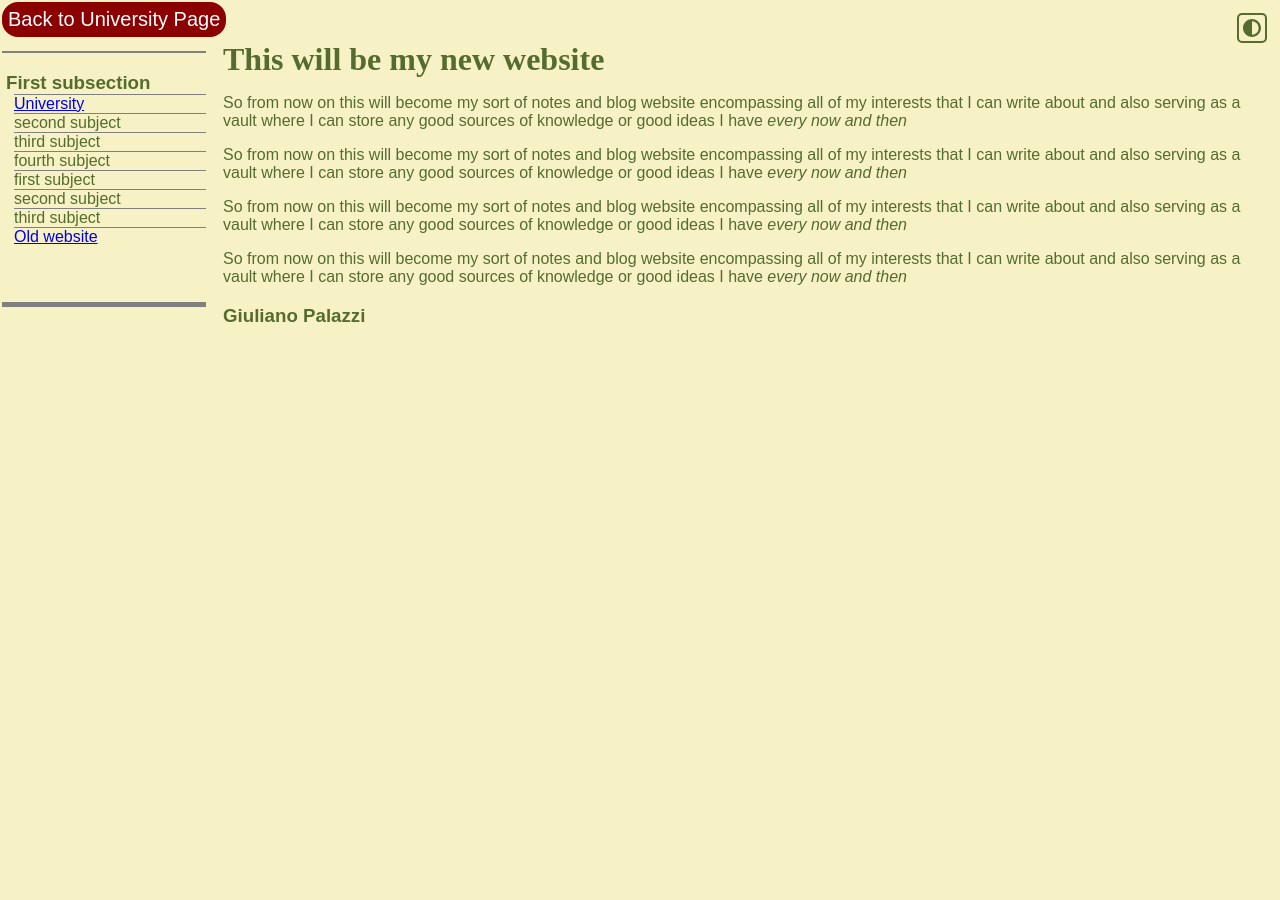
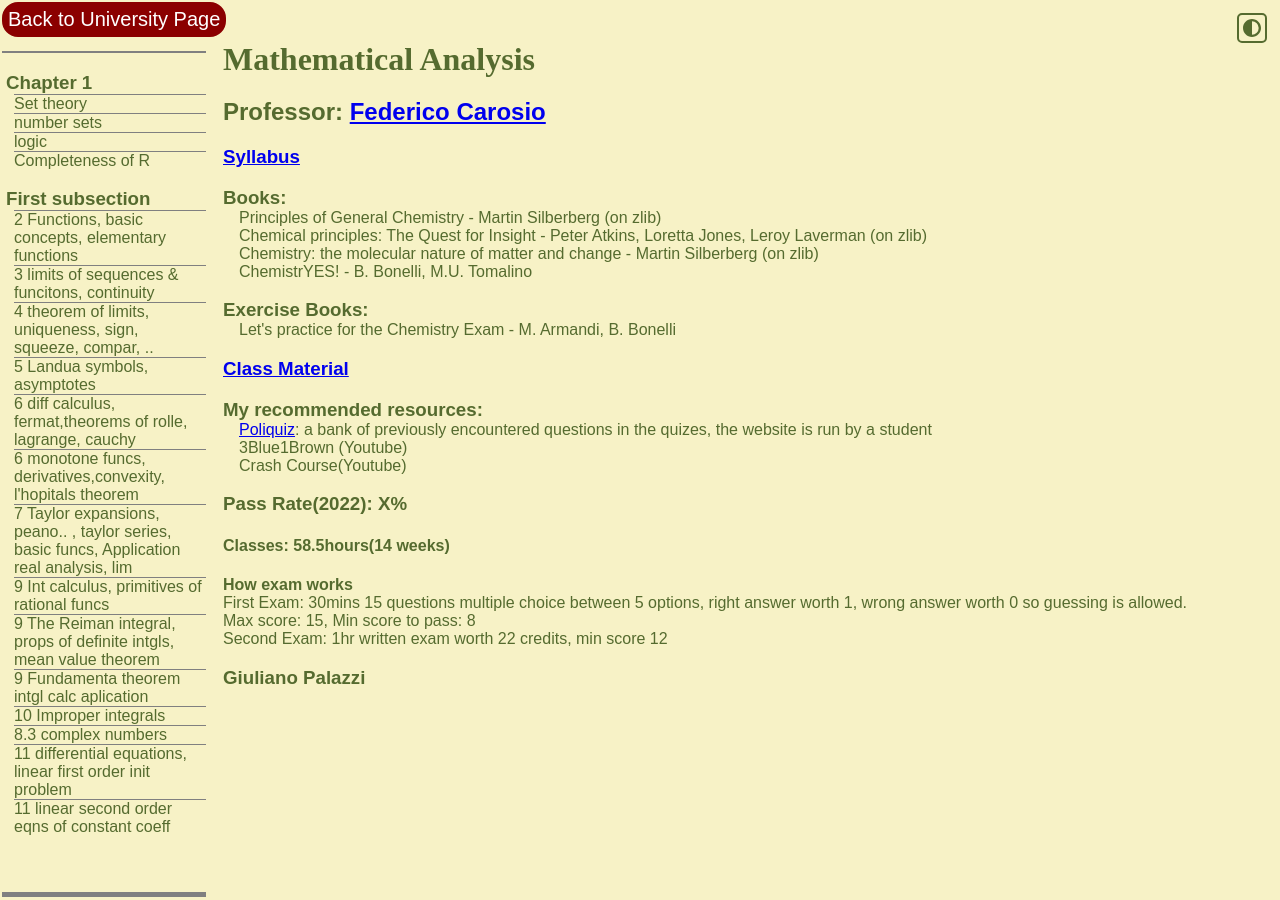
Before and after one commit to GiulianoPalazzi/giulianopalazzi.github.io, a Jekyll site: the page built from uni/mth1/mth1_index.html, in a window 1280 px wide. Built offline with Jekyll 4.4.1, drawn with Linux system fonts in a browser that asks for light colours; nearby versions of some CDN libraries.

Commit message:
Updating the subject index pages

```diff
--- a/uni/chem/chem_index.html
+++ b/uni/chem/chem_index.html
@@ -42,10 +42,11 @@ layout: subject_index
       <h4>Classes: 58.5hours(14 weeks)</h4>
       <h4 style="margin-bottom: 0px">How exam works</h4>
       <p style="margin-top: 0px">
-        First Exam: 30mins 15 questions multiple choice between 5 options, right
+        First Exam: 25mins 15 questions multiple choice between 5 options, right
         answer worth 0.6, wrong answer worth -0.2. Max score: 9, Min score to
         pass: 6 (so 10 right)<br />
-        Second Exam: 1hr written exam worth 22 credits, min score 12
+	Second Exam: 1hr 10mins (70mins) 4 questions: 2 practical questions worth 6 each, 2 theory questions worth 5 each. <br />
+	Written exam worth 22 credits, min score 12
       </p>
     <div class="left_panel">
       <h3>Theoretical Topics</h3>
--- a/uni/mth1/mth1_index.html
+++ b/uni/mth1/mth1_index.html
@@ -2,25 +2,76 @@
 title: Mathematical Analysis I
 layout: subject_index
 ---
-            <h1>This will be my new website</h1>
-            <p>So from now on this will become my sort of notes and blog website encompassing all of my interests that I can write about and also serving as a vault where I can store any good sources of knowledge or good ideas I have <i>every now and then</i></p>
-<p>So from now on this will become my sort of notes and blog website encompassing all of my interests that I can write about and also serving as a vault where I can store any good sources of knowledge or good ideas I have <i>every now and then</i></p><p>So from now on this will become my sort of notes and blog website encompassing all of my interests that I can write about and also serving as a vault where I can store any good sources of knowledge or good ideas I have <i>every now and then</i></p>
-            <p>So from now on this will become my sort of notes and blog website encompassing all of my interests that I can write about and also serving as a vault where I can store any good sources of knowledge or good ideas I have <i>every now and then</i></p>
+<h1>Mathematical Analysis</h1>
+      <h2>
+        Professor:
+        <a
+          href="https://www.disat.polito.it/personale/scheda/(nominativo)/federico.carosio"
+          >Federico Carosio</a
+        >
+      </h2>
+      <h3><a href="syllabus.html">Syllabus</a></h3>
+      <h3 style="margin-bottom: 0px">Books:</h3>
+      <p style="margin-top: 0px">
+        &emsp;Principles of General Chemistry - Martin Silberberg (on zlib)<br />
+        &emsp;Chemical principles: The Quest for Insight - Peter Atkins, Loretta
+        Jones, Leroy Laverman (on zlib)<br />
+        &emsp;Chemistry: the molecular nature of matter and change - Martin
+        Silberberg (on zlib)<br />
+        &emsp;ChemistrYES! - B. Bonelli, M.U. Tomalino<br />
+      </p>
+
+      <h3 style="margin-bottom: 0px">Exercise Books:</h3>
+      <p style="margin-top: 0px">
+        &emsp;Let's practice for the Chemistry Exam - M. Armandi, B. Bonelli
+      </p>
+      <h3>
+        <a
+          href="https://didattica.polito.it/pls/portal30/sviluppo.pagina_corso.main"
+          target="_blank"
+          >Class Material</a
+        >
+      </h3>
+      <h3 style="margin-bottom: 0px">My recommended resources:</h3>
+      <p style="margin-top: 0px">
+      &emsp;<a href="https://poliquiz.it/course/1" target="_blank">Poliquiz</a>: a bank of previously encountered questions in the quizes, the website is run by a student<br />
+        &emsp;3Blue1Brown (Youtube)<br />
+        &emsp;Crash Course(Youtube)
+      </p>
+      <h3>Pass Rate(2022): X%</h3>
+      <h4>Classes: 58.5hours(14 weeks)</h4>
+      <h4 style="margin-bottom: 0px">How exam works</h4>
+      <p style="margin-top: 0px">
+        First Exam: 30mins 15 questions multiple choice between 5 options, right
+	answer worth 1, wrong answer worth 0 so guessing is allowed.<br />
+	Max score: 15, Min score to pass: 8<br />
+
+        Second Exam: 1hr written exam worth 22 credits, min score 12
+      </p>
 
         <div class="left_panel">
+            <h3>Chapter 1</h3>
+            <ul>
+                <li>Set theory</li>
+                <li>number sets</li>
+                <li>logic</li>
+                <li>Completeness of R</li>
+            </ul>
             <h3>First subsection</h3>
             <ul>
-                <li>
-                    <a href="uni/uni_index.html">University</a>
-                </li>
-                <li>
-                    second subject
-                </li>
-                <li>third subject</li>
-                <li>fourth subject</li>
-                <li><p>first subject</p></li>
-                <li><p>second subject</p></li>
-                <li><p>third subject</p></li>
-                <li><a href="old_website/index.html">Old website</a></li>
+                <li>2 Functions, basic concepts, elementary functions</li>
+                <li>3 limits of sequences & funcitons, continuity</li>
+                <li>4 theorem of limits, uniqueness, sign, squeeze, compar, ..</li>
+                <li>5 Landua symbols, asymptotes</li>
+                <li>6 diff calculus, fermat,theorems of rolle, lagrange, cauchy</li>
+                <li>6 monotone funcs, derivatives,convexity, l'hopitals theorem</li>
+                <li>7 Taylor expansions, peano.. , taylor series, basic funcs, Application real analysis, lim</li>
+                <li>9 Int calculus, primitives of rational funcs</li>
+                <li>9 The Reiman integral, props of definite intgls, mean value theorem</li>
+                <li>9 Fundamenta theorem intgl calc aplication</li>
+                <li>10 Improper integrals</li>
+                <li>8.3 complex numbers</li>
+                <li>11 differential equations, linear first order init problem</li>
+                <li>11 linear second order eqns of constant coeff</li>
             </ul>
         </div>
```
Also changed, not shown: uni/lag/lag_index.html (+6 -12 lines), uni/phy1/phy1_index.html (+0 -20 lines).
